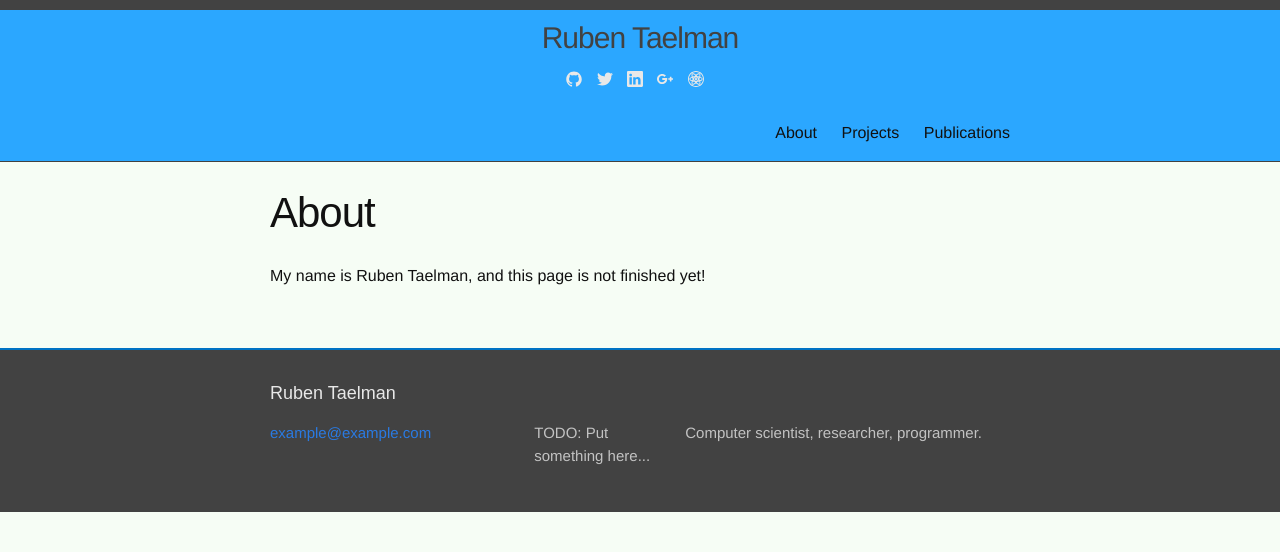
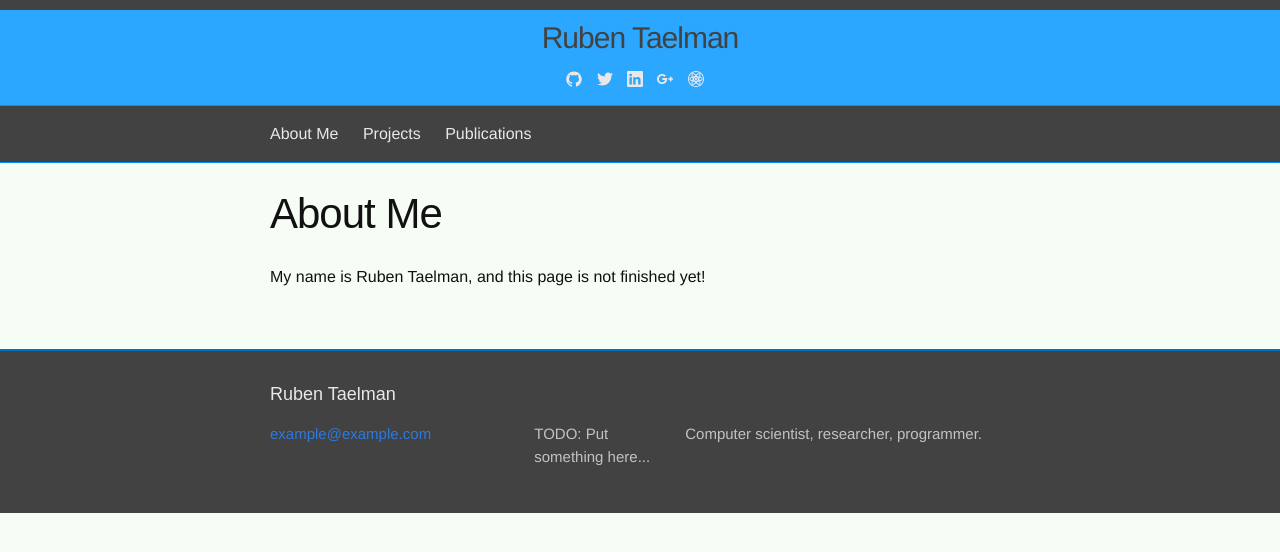
Before and after one commit to rubensworks/rubensworks.net, a Jekyll site: the page built from about.md, in a window 1280 px wide. Shown: the top 552 px of the page. Built offline with Jekyll 4.4.1, drawn with Linux system fonts in a browser that asks for light colours; some web fonts are replaced.

Commit message:
Improve navigation style

```diff
--- a/_includes/header.html
+++ b/_includes/header.html
@@ -40,24 +40,20 @@
       </ul>
     </div>
 
+  </div>
+
+</header>
+
+<header class="site-nav-header">
+  <div class="wrapper">
     <nav class="site-nav">
-      <a href="#" class="menu-icon">
-        <svg viewBox="0 0 18 15">
-          <path fill="#424242" d="M18,1.484c0,0.82-0.665,1.484-1.484,1.484H1.484C0.665,2.969,0,2.304,0,1.484l0,0C0,0.665,0.665,0,1.484,0 h15.031C17.335,0,18,0.665,18,1.484L18,1.484z"/>
-          <path fill="#424242" d="M18,7.516C18,8.335,17.335,9,16.516,9H1.484C0.665,9,0,8.335,0,7.516l0,0c0-0.82,0.665-1.484,1.484-1.484 h15.031C17.335,6.031,18,6.696,18,7.516L18,7.516z"/>
-          <path fill="#424242" d="M18,13.516C18,14.335,17.335,15,16.516,15H1.484C0.665,15,0,14.335,0,13.516l0,0 c0-0.82,0.665-1.484,1.484-1.484h15.031C17.335,12.031,18,12.696,18,13.516L18,13.516z"/>
-        </svg>
-      </a>
-
       <div class="trigger">
         {% for my_page in site.pages %}
-          {% if my_page.title and my_page.show_in_nav != false %}
-          <a class="page-link{% if p.url == page.url %} active{% endif %}" href="{{ my_page.url | prepend: site.baseurl }}">{{ my_page.title }}</a>
-          {% endif %}
+        {% if my_page.title and my_page.show_in_nav != false %}
+        <a class="page-link{% if p.url == page.url %} active{% endif %}" href="{{ my_page.url | prepend: site.baseurl }}">{{ my_page.title }}</a>
+        {% endif %}
         {% endfor %}
       </div>
     </nav>
-
   </div>
-
 </header>
--- a/_includes/icon-github.html
+++ b/_includes/icon-github.html
@@ -1 +1 @@
-<a href="https://github.com/{{ include.username }}" alt="Github" title="Github"><span class="icon icon--github">{% include icon-github.svg %}</span></a>
+<a href="https://github.com/{{ include.username }}" alt="Github" title="Github" target="_blank"><span class="icon icon--github">{% include icon-github.svg %}</span></a>
--- a/_sass/_layout.scss
+++ b/_sass/_layout.scss
@@ -3,7 +3,7 @@
  */
 .site-header {
     border-top: 10px solid $grey-color-dark;
-    border-bottom: 1px solid $grey-color-dark;
+    border-bottom: 1px solid $blue-color;
     min-height: 56px;
     background-color: $blue-color-light;
 
@@ -47,16 +47,22 @@
     }
 }
 
+.site-nav-header {
+    background-color: $grey-color-dark;
+    border-bottom: 1px solid $blue-color;
+}
+
 .site-nav {
-    float: right;
+    float: left;
     line-height: 56px;
+    color: white;
 
     .menu-icon {
         display: none;
     }
 
     .page-link {
-        color: $text-color;
+        color: $grey-color-light;
         line-height: $base-line-height;
 
         // Gaps between nav items, but not on the last one
--- a/about.md
+++ b/about.md
@@ -1,6 +1,6 @@
 ---
 layout: page
-title: About
+title: About Me
 permalink: /about/
 ---
 
```
